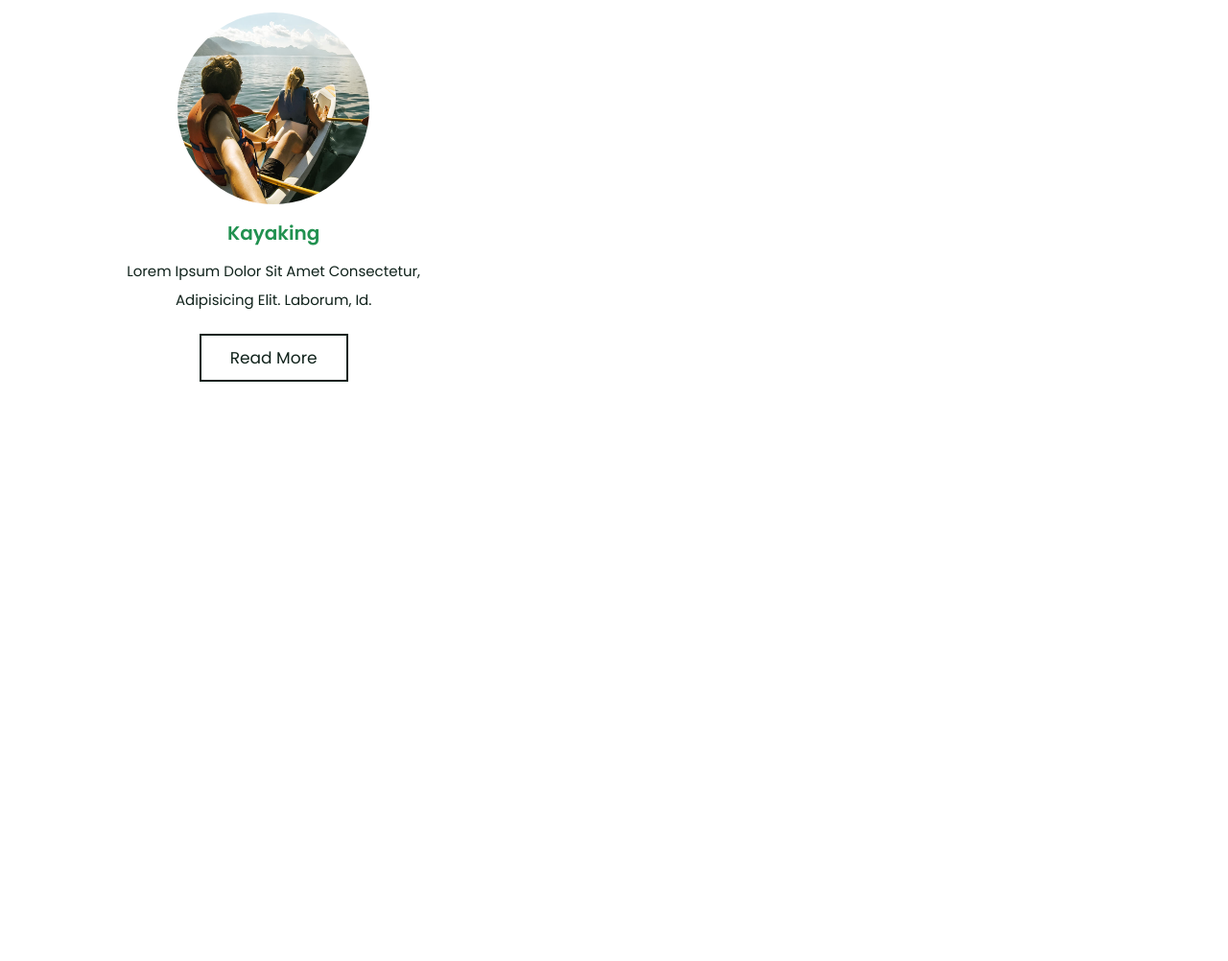
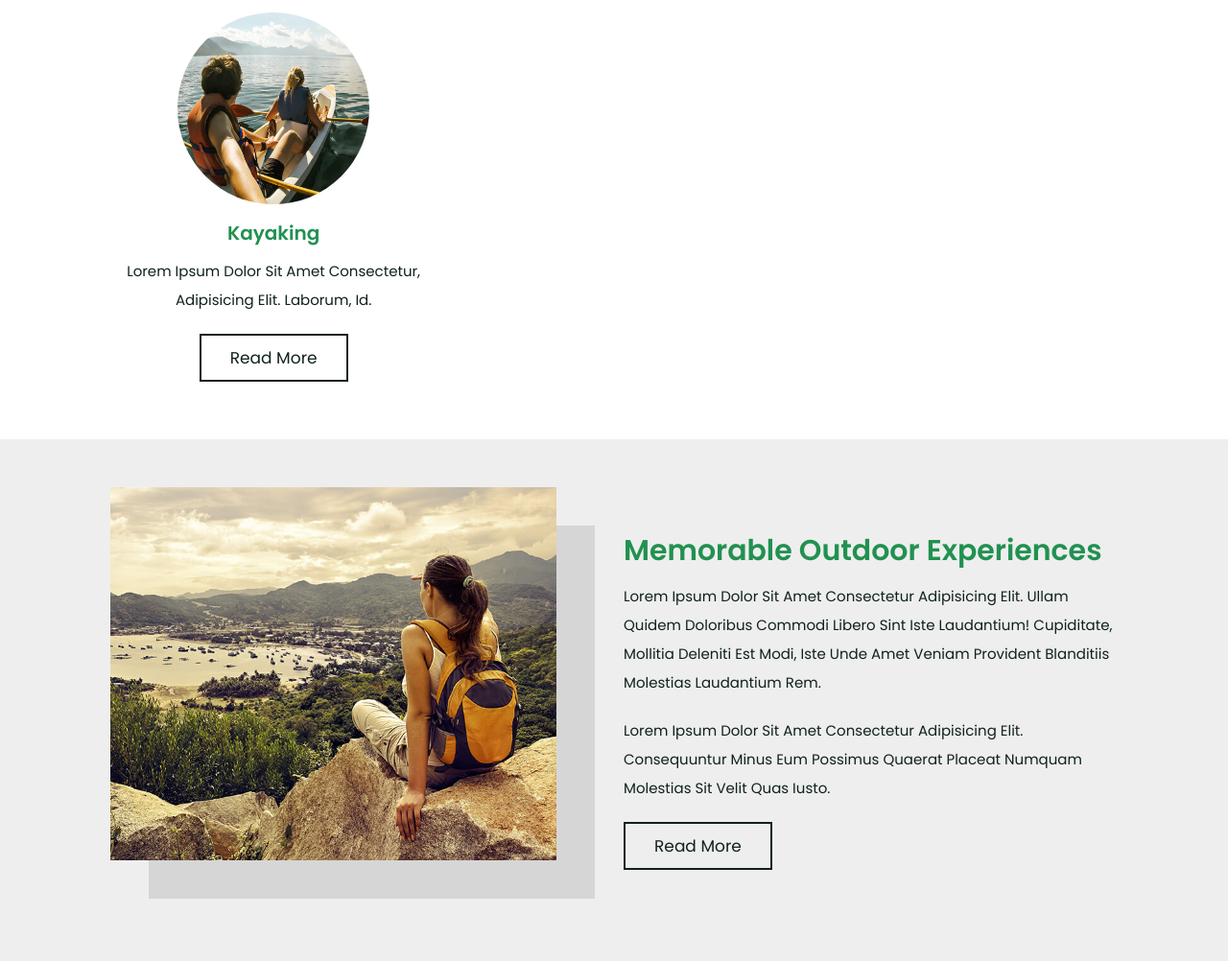
Before and after one commit to Maxuell123/travel-website, a plain HTML site: page index.html in a window 1280 px wide. Shown: the part 1352-2354 px from the top of the page at 96% size. Before the commit the page ends 1810 px from the top, so only its background shows below. Drawn offline with nearby package versions, Linux system fonts and the light colour scheme.

Commit message:
:up:
:checkered_flag:

```diff
--- a/css/style.scss
+++ b/css/style.scss
@@ -287,6 +287,40 @@ section {
 
 // category section ends
 
+.about {
+    background: $light-bg;
+    display: flex;
+    align-items: center;
+    flex-wrap: wrap;
+    gap: 2rem;
+
+    .image {
+        flex: 1 1 42rem;
+        padding-right: 5rem;
+        padding-bottom: 5rem;
+
+        img {
+          width: 100%;
+          box-shadow: 4rem 4rem rgba(0,0,0,.1);
+        }
+    }
+
+    .content {
+       flex: 1 1 42rem;
+
+       h3 {
+           font-size: 3rem;
+           color: $green;
+       }
+
+       p {
+           font-size: 1.5rem;
+           color: $black;
+           padding: 1rem 0;
+           line-height: 2;
+       }
+    }
+}
 
 
 
@@ -325,6 +359,7 @@ section {
 
     html {
         font-size: 55%;
+        scroll-padding-top: 7rem;
     }
 
     .home .box {
--- a/index.html
+++ b/index.html
@@ -151,6 +151,25 @@
     </section>
     <!-- category section ends -->
 
+    <!-- about section starts -->
+
+    <section class="about" id="about">
+
+       <div class="image">
+           <img src="images/about-img.jpg" alt="">
+       </div>
+
+       <div class="content">
+           <h3>memorable outdoor experiences</h3>
+           <p>Lorem ipsum dolor sit amet consectetur adipisicing elit. Ullam quidem doloribus commodi libero sint iste laudantium! Cupiditate, mollitia deleniti est modi, iste unde amet veniam provident blanditiis molestias laudantium rem.</p>
+           <p>Lorem ipsum dolor sit amet consectetur adipisicing elit. Consequuntur minus eum possimus quaerat placeat numquam molestias sit velit quas iusto.</p>
+           <a href="#" class="btn">read more</a>
+       </div>
+
+    </section>
+
+    <!-- about section ends -->
+
 
 
 
```
Also changed, not shown: css/style.css, 1 other file.
